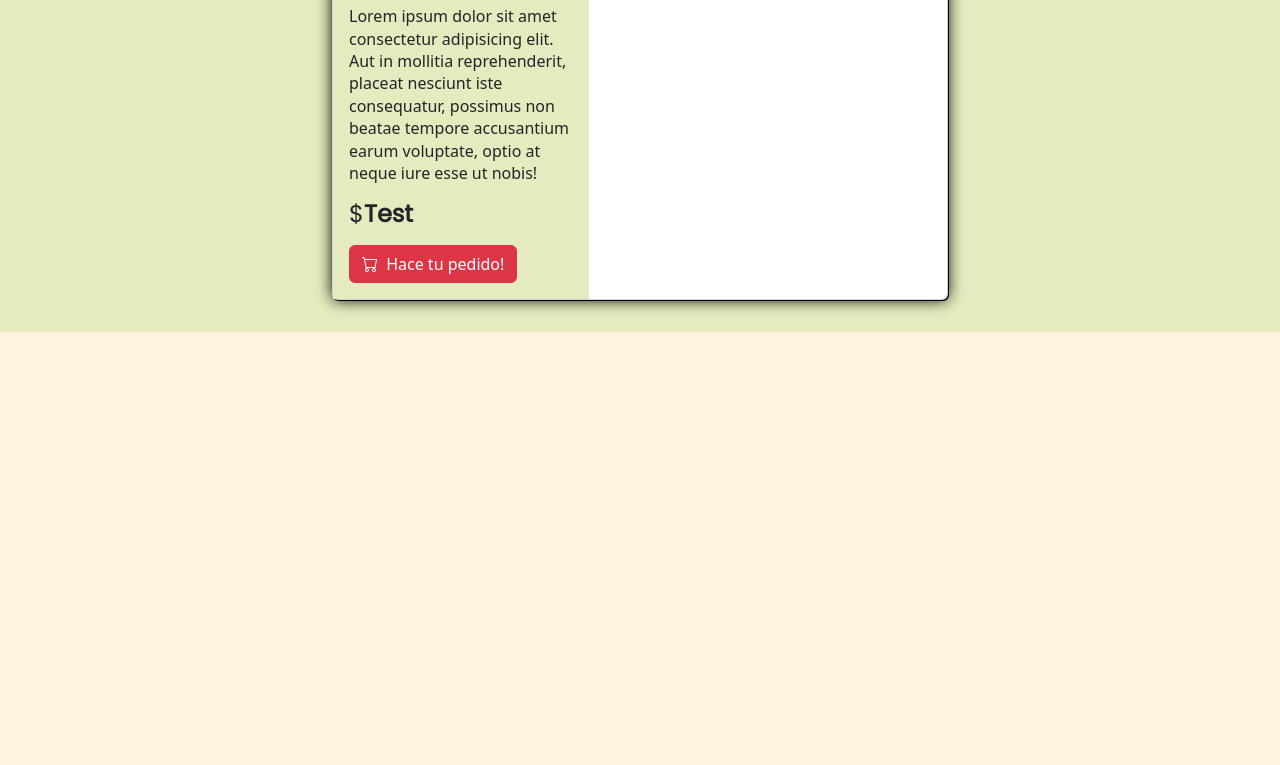
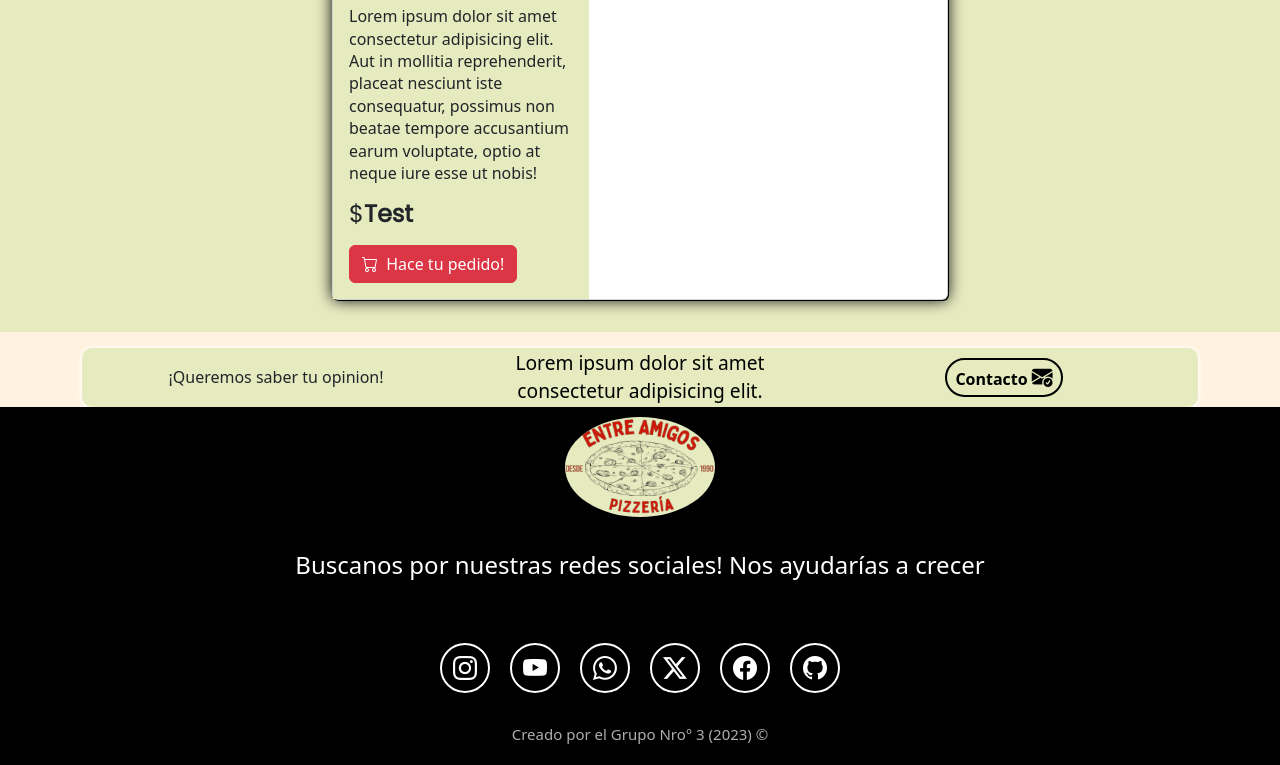
Before and after one commit to MedinaLucas1996/proyecto03, a plain HTML site: page index.html in a window 1280 px wide. Shown: the part 834-1599 px from the top of the page. Before the commit the page ends 1166 px from the top, so only its background shows below. Drawn offline with nearby package versions, Linux system fonts and the light colour scheme; a web font is replaced by a local one.

Commit message:
Se agrego el footer (Pasar al resto de los html)

```diff
--- a/css/style.css
+++ b/css/style.css
@@ -2,12 +2,14 @@
 @import url("https://cdn.jsdelivr.net/npm/bootstrap-icons@1.11.1/font/bootstrap-icons.css");
 
 
-body{
+body {
     background-color: #FFF2E0;
 
 }
 
-h2, h3, h4 {
+h2,
+h3,
+h4 {
     font-family: 'Poppins', sans-serif;
 }
 
@@ -18,11 +20,11 @@ h2, h3, h4 {
     background-color: #E5EABF;
 }
 
-.card-body{
+.card-body {
     background-color: #E5EABF;
 }
 
-.navbar-collapse{
+.navbar-collapse {
     align-items: center;
     justify-content: space-between;
 }
@@ -53,11 +55,11 @@ h2, h3, h4 {
     transition: 4s;
 }
 
-.hero{
+.hero {
     transition: 4s;
 }
 
-.hero-principal:hover{
+.hero-principal:hover {
     transform: scale(1.1);
     transition: 4s;
 }
@@ -85,9 +87,125 @@ h2, h3, h4 {
     line-height: 1.4em;
 }
 
-.card {
+.card.heroinf {
     box-shadow: 1px 1px black, -0em 0 .9em black
 }
+
+
+/* Contacto */
+
+.contacto.container {
+    max-width: 1100px;
+    min-height: 200px;
+    padding: 20px;
+}
+
+.contacto .rectangle {
+    margin-top: 1rem;
+    background-color: #E5EABF;
+    border-radius: 10px;
+    box-shadow: 0px 1px 4px 1px white;
+}
+
+.contacto .row {
+    width: 100%;
+    display: flex;
+    align-items: center;
+}
+
+.contacto .descripcion {
+    color: black;
+    font-size: 1.2rem;
+}
+
+.contacto button {
+    color: black;
+    font-weight: bold;
+    background-color: transparent;
+    border: 2px solid black;
+    padding: 0.1em 0.5em;
+    margin: 10px;
+    border-radius: 100px;
+    transition: all 1 ease-in-out;
+}
+
+.contacto button i{
+    color: black;
+    font-size: 1.3rem;
+    transition: all 1 ease-in-out;
+}
+
+.contacto button:hover {
+    background-color: black;
+    color: black;
+    color: white;
+
+}
+
+.contacto button:hover i {
+    color: black;
+    color: white;
+}
+
+
+
+/* Footer   */
+
+footer {
+    min-height: 50px;
+    background-color: black;
+}
+
+.footer-logo {
+    height: 100px;
+    width: 150px;
+    margin: 10px;
+    background-color: #E5EABF;
+    border-radius: 50%;
+}
+
+.footer-texto {
+    font-size: 1.5rem;
+    color: white;
+    padding: 20px;
+    margin-bottom: 30px;
+    font-family: 'Quicksand' sans-serif;
+}
+
+.iconos-redes-sociales a {
+    width: 50px;
+    height: 50px;
+    display: flex;
+    align-items: center;
+    justify-content: center;
+    padding: 2px;
+    margin: 10px;
+    border: 2px solid white;
+    border-radius: 50%;
+    transition: all 0.2 ease-in;
+}
+
+.iconos-redes-sociales i {
+    color: white;
+    font-size: 1.5rem;
+    transition: all 0.2 ease-in;
+}
+
+.iconos-redes-sociales a:hover {
+    background-color: #E5EABF;
+    border: 2px solid red
+}
+
+.iconos-redes-sociales a:hover i {
+    color: red;
+}
+
+.derechos-de-autor {
+    font-size: 15px;
+    color: #aeaeae;
+    padding: 20px;
+}
+
 
 /* Responsive */
 @media screen and (max-width: 767px){
--- a/index.html
+++ b/index.html
@@ -1,22 +1,26 @@
-<!doctype html>
+<!DOCTYPE html>
 <html lang="es">
 
 <head>
     <!-- Metadatos -->
-    <meta charset="utf-8">
-    <meta name="author" content="Entre amigos">
-    <meta name="description" content="Tienda online sobre una Pizzeria">
-    <meta name="keywords" content="Pizzeria, pizzas, Entre, Amigos, Posadas, Misiones">
-    <meta name="viewport" content="width=device-width, initial-scale=1">
+    <meta charset="utf-8" />
+    <meta name="author" content="Entre amigos" />
+    <meta name="description" content="Tienda online sobre una Pizzeria" />
+    <meta name="keywords" content="Pizzeria, pizzas, Entre, Amigos, Posadas, Misiones" />
+    <meta name="viewport" content="width=device-width, initial-scale=1" />
     <!-- Titulo -->
     <title>proyecto03 | Entre Amigos</title>
     <!-- Favicon -->
-    <link rel="icon" type="image/x-icon" href="images/logo-main.png">
+    <link rel="icon" type="image/x-icon" href="images/logo-main.png" />
     <!-- Bootstrap -->
     <link href="https://cdn.jsdelivr.net/npm/bootstrap@5.3.2/dist/css/bootstrap.min.css" rel="stylesheet"
-        integrity="sha384-T3c6CoIi6uLrA9TneNEoa7RxnatzjcDSCmG1MXxSR1GAsXEV/Dwwykc2MPK8M2HN" crossorigin="anonymous">
+        integrity="sha384-T3c6CoIi6uLrA9TneNEoa7RxnatzjcDSCmG1MXxSR1GAsXEV/Dwwykc2MPK8M2HN" crossorigin="anonymous" />
     <!-- CSS -->
-    <link rel="stylesheet" href="css/style.css">
+    <link rel="stylesheet" href="css/style.css" />
+    <!-- Google Fonts -->
+    <link rel="preconnect" href="https://fonts.googleapis.com">
+<link rel="preconnect" href="https://fonts.gstatic.com" crossorigin>
+<link href="https://fonts.googleapis.com/css2?family=Nunito&family=Poppins&family=Quicksand:wght@500&family=Rubik+Dirt&family=Ubuntu:wght@300&display=swap" rel="stylesheet">
 </head>
 
 <body>
@@ -29,7 +33,7 @@
             </button>
             <div class="collapse navbar-collapse" id="navbar-toggler">
                 <a class="navbar-brand" href="../index.html">
-                    <img src="../images/logo-main - copia.png" width="100" alt="Logo de la pagina">
+                    <img src="../images/logo-main - copia.png" width="100" alt="Logo de la pagina" />
                 </a>
                 <ul class="navbar-nav d-flex justify-content-center align-items-center">
                     <li class="nav-item">
@@ -51,27 +55,33 @@
     <!-- Seccion Hero -->
     <section class="hero align-items-stretch">
         <div class="container-fluid">
-            <div class="hero-principal d-flex flex-row justify-content-center align-items-center">
-                <img class="hero-imagen-logo" src="images/logo-main2.png" alt="Segunda imagen del logo">
-                <img class="hero-imagen-logo" src="images/logo-main.png" alt="Logo principal de la empresa">
+            <div class="hero-principal d-flex  flex-row justify-content-center align-items-center">
+                <img class="hero-imagen-logo" src="images/logo-main2.png" alt="Segunda imagen del logo" />
+                <img class="hero-imagen-logo" src="images/logo-main.png" alt="Logo principal de la empresa" />
             </div>
         </div>
+    </section>
 
-
-    </section>
     <!-- Seccion Hero inferior -->
+    <section class="carta-inferior seccion-oscura">
         <div class="cream-bg">
             <div class="container-fluid">
                 <div class="row g-7 justify-content-evenly">
                     <div class="col-lg-6">
-                    <div class="card">
+                        <div class="card heroinf">
                             <div class="row g-0">
                                 <div class="col-6 col-md-5">
                                     <div class="card-body d-flex flex-column">
                                         <div class="h-100">
                                             <h5 class="card-title">La verdad de la mozzarella</h5>
                                             <h2 class="card-title">!Conoce mas de nosotros!</h2>
-                                        <p class="card-text">Lorem ipsum dolor sit amet consectetur adipisicing elit. Aut in mollitia reprehenderit, placeat nesciunt iste consequatur, possimus non beatae tempore accusantium earum voluptate, optio at neque iure esse ut nobis!</p>
+                                            <p class="card-text">
+                                                Lorem ipsum dolor sit amet consectetur adipisicing
+                                                elit. Aut in mollitia reprehenderit, placeat nesciunt
+                                                iste consequatur, possimus non beatae tempore
+                                                accusantium earum voluptate, optio at neque iure esse
+                                                ut nobis!
+                                            </p>
                                             <h4 class="card-title mb-3">$<strong>Test</strong></h4>
                                         </div>
                                         <div>
@@ -83,7 +93,8 @@
                                     </div>
                                 </div>
                                 <div class="col-6 col-md-7">
-                                <img src="images/logo-hero-inferior.jpg" class="card-img img-fluid rounded-end" alt="Segundo logo hero inferior">
+                                    <img src="images/logo-hero-inferior.jpg" class="card-img img-fluid rounded-end"
+                                        alt="Segundo logo hero inferior" />
                                 </div>
                             </div>
                         </div>
@@ -91,18 +102,55 @@
                 </div>
             </div>
         </div>
+    </section>
 
-
-
-
-
-
-
-
-
-
-
-
+    <!-- Contacto -->
+    <section class="contacto seccion-oscura">
+        <div class="container">
+            <div class="container text-center rectangle d-flex justify-content-evenly">
+                <div class="row">
+                    <div class="col-12 col-md-4 seccion-titulo">¡Queremos saber tu opinion!</div>
+                    <div class="col-12 col-md-4 descripcion">
+                        Lorem ipsum dolor sit amet consectetur adipisicing elit.
+                    </div>
+                    <div class="col-12 col-md-4">
+                        <a href="mailto:medinalucas1996@gmail.com">
+                            <button type="button">
+                                Contacto
+                                <i class="bi bi-envelope-check-fill"></i>
+                            </button>
+                        </a>
+                    </div>
+                </div>
+            </div>
+        </div>
+    </section>
+    <!-- Footer -->
+    <footer class="seccion-oscura d-flex flex-column align-items-center justify-content-center">
+        <img class="footer-logo" src="images/logo-main - copia.png" alt="Logo del footer">
+        <p class="footer-texto text-center">Buscanos por nuestras redes sociales! Nos ayudarías a crecer</p>
+        <div class="iconos-redes-sociales d-flex flex-wrap align-items-center justify-content-center">
+            <a href="https://instagram.com/" target="_blank" rel="noopener noreferrer">
+                <i class="bi bi-instagram"></i>
+            </a>
+            <a href="https://www.youtube.com/" target="_blank" rel="noopener noreferrer">
+                <i class="bi bi-youtube"></i>
+            </a>
+            <a href="https://web.whatsapp.com/%F0%9F%8C%90/es" target="_blank" rel="noopener noreferrer">
+                <i class="bi bi-whatsapp"></i>
+            </a>
+            <a href="https://twitter.com/?lang=es" target="_blank" rel="noopener noreferrer">
+                <i class="bi bi-twitter-x"></i>
+            </a>
+            <a href="https://www.facebook.com/?locale=es_LA" target="_blank" rel="noopener noreferrer">
+                <i class="bi bi-facebook"></i>
+            </a>
+            <a href="https://github.com/MedinaLucas1996/proyecto03" target="_blank" rel="noopener noreferrer">
+                <i class="bi bi-github"></i>
+            </a>
+        </div>
+        <div class="derechos-de-autor">Creado por el Grupo Nro° 3 (2023) &#169;</div>
+    </footer>
 
 
 
```
Lines whose indentation alone changed are shown as unchanged.
